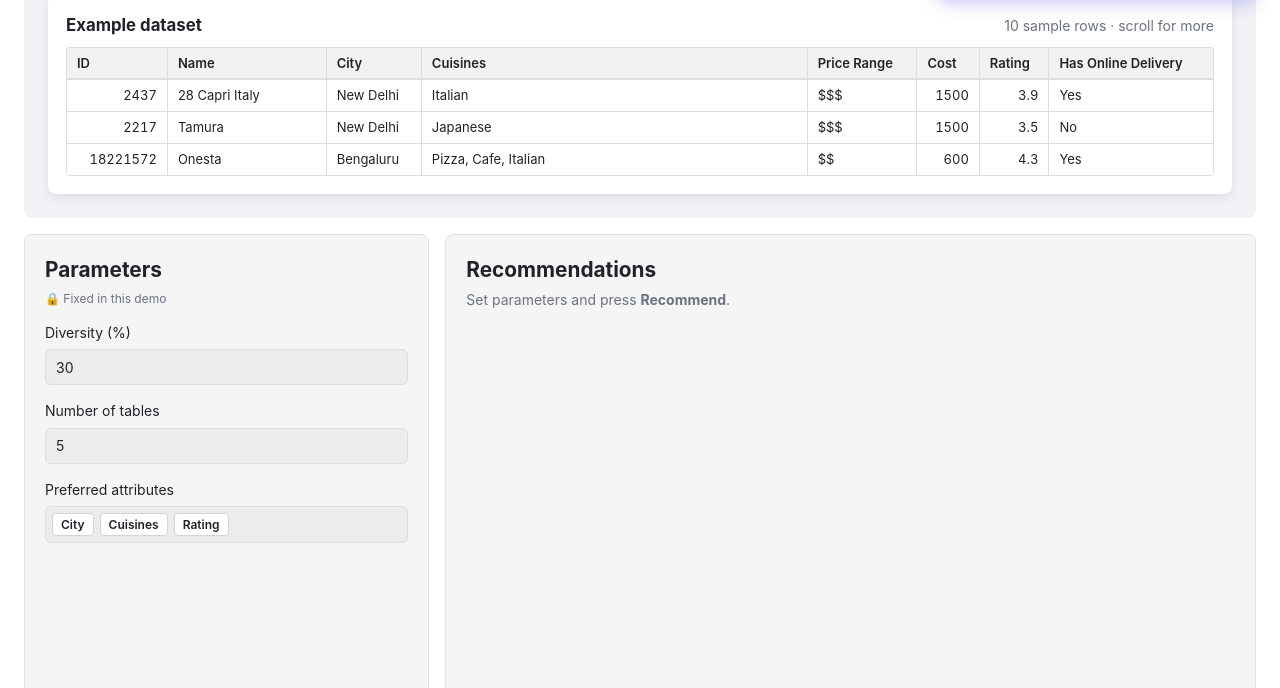
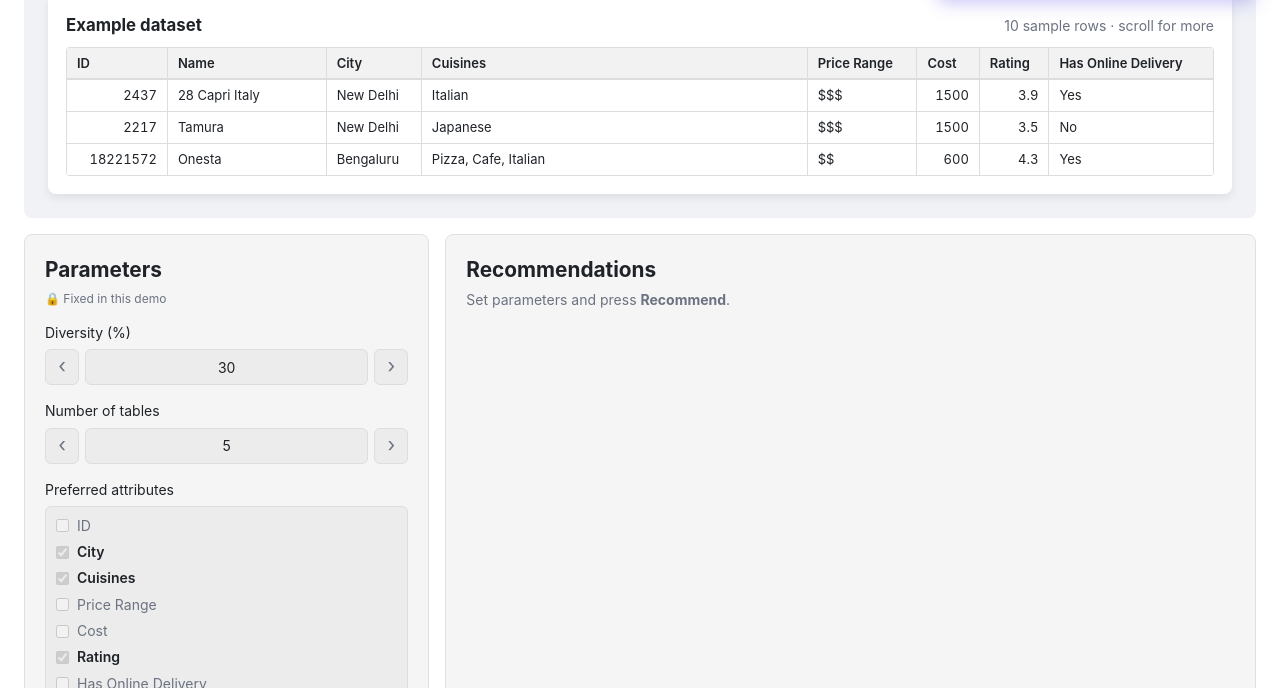
Before and after one commit to whnhch/SAGE, a plain HTML site: page demo/web/index.html in a window 1280 px wide. Shown: the part 112-800 px from the top of the page. Drawn offline with Linux system fonts and the light colour scheme.

Commit message:
update the param interface

```diff
--- a/demo/web/index.html
+++ b/demo/web/index.html
@@ -43,14 +43,28 @@
           <p class="lock-note">🔒 Fixed in this demo<button type="button" class="guide-dot" data-tip="locked" aria-label="What is this?">?</button></p>
 
           <div class="field-label"><label for="diversity-input">Diversity (%)</label><button type="button" class="guide-dot" data-tip="diversity" aria-label="What is this?">?</button></div>
-          <input type="text" class="param-value" id="diversity-input" value="30" disabled>
+          <div class="stepper">
+            <button type="button" disabled aria-label="Decrease diversity">‹</button>
+            <input type="text" class="param-value" id="diversity-input" value="30" disabled>
+            <button type="button" disabled aria-label="Increase diversity">›</button>
+          </div>
 
           <div class="field-label"><label for="num-input">Number of tables</label><button type="button" class="guide-dot" data-tip="numTables" aria-label="What is this?">?</button></div>
-          <input type="text" class="param-value" id="num-input" value="5" disabled>
+          <div class="stepper">
+            <button type="button" disabled aria-label="Decrease number of tables">‹</button>
+            <input type="text" class="param-value" id="num-input" value="5" disabled>
+            <button type="button" disabled aria-label="Increase number of tables">›</button>
+          </div>
 
           <div class="field-label"><span id="attr-label">Preferred attributes</span><button type="button" class="guide-dot" data-tip="attributes" aria-label="What is this?">?</button></div>
-          <ul class="param-value param-tags" aria-labelledby="attr-label">
-            <li>City</li><li>Cuisines</li><li>Rating</li>
+          <ul class="attr-checklist" aria-labelledby="attr-label">
+            <li><label><input type="checkbox" disabled> ID</label></li>
+            <li><label><input type="checkbox" checked disabled> City</label></li>
+            <li><label><input type="checkbox" checked disabled> Cuisines</label></li>
+            <li><label><input type="checkbox" disabled> Price Range</label></li>
+            <li><label><input type="checkbox" disabled> Cost</label></li>
+            <li><label><input type="checkbox" checked disabled> Rating</label></li>
+            <li><label><input type="checkbox" disabled> Has Online Delivery</label></li>
           </ul>
         </div>
 
--- a/demo/web/style.css
+++ b/demo/web/style.css
@@ -122,37 +122,39 @@ th.rowname { background: #f7f7f7; }
 /* ---------- Parameters ---------- */
 .field-label { display: flex; align-items: center; margin: 16px 0 6px; }
 .lock-note { display: flex; align-items: center; margin: 0; color: var(--muted); font-size: 12px; }
-.param-value {
-  width: 100%;
+/* Locked controls: same shape as the real app's, greyed out */
+.stepper { display: grid; grid-template-columns: 34px minmax(0, 1fr) 34px; gap: 6px; }
+.stepper button, .param-value {
   height: 36px;
   border: 1px solid #ddd;
   border-radius: 6px;
   background: #ececec;
+  color: var(--muted);
+  font: inherit;
+  min-width: 0;
+  cursor: not-allowed;
+}
+.stepper button { font-size: 20px; line-height: 1; padding: 0 0 2px; }
+.param-value {
+  width: 100%;
+  text-align: center;
   color: var(--text);
   -webkit-text-fill-color: var(--text);
   opacity: 1;
-  font: inherit;
-  padding: 0 10px;
-  cursor: not-allowed;
+  padding: 0 4px;
 }
-.param-tags {
-  display: flex;
-  flex-wrap: wrap;
-  gap: 6px;
-  height: auto;
-  min-height: 36px;
+.attr-checklist {
   margin: 0;
-  padding: 6px;
+  padding: 6px 10px;
   list-style: none;
+  background: #ececec;
+  border: 1px solid #ddd;
+  border-radius: 6px;
 }
-.param-tags li {
-  background: #fff;
-  border: 1px solid #d4d4d4;
-  border-radius: 4px;
-  padding: 2px 8px;
-  font-size: 12px;
-  font-weight: 600;
-}
+.attr-checklist li { padding: 3px 0; }
+.attr-checklist label { display: flex; align-items: center; gap: 8px; color: var(--muted); cursor: not-allowed; }
+.attr-checklist input { margin: 0; accent-color: #6b7280; cursor: not-allowed; }
+.attr-checklist input:checked + * , .attr-checklist label:has(input:checked) { color: var(--text); font-weight: 600; }
 
 .btn-primary {
   width: 100%;
```
